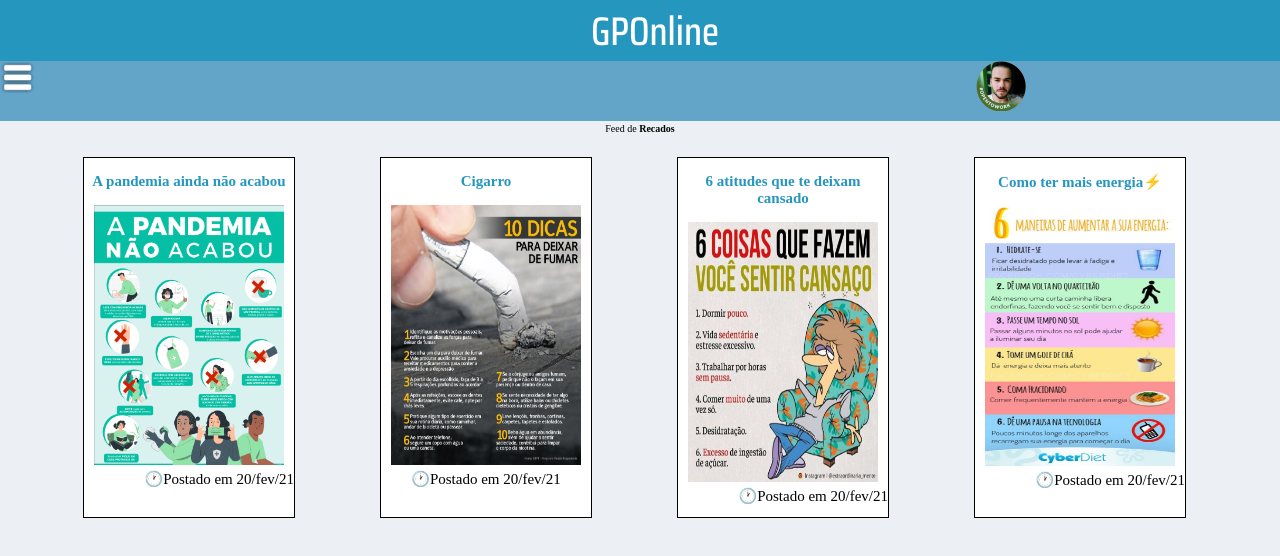
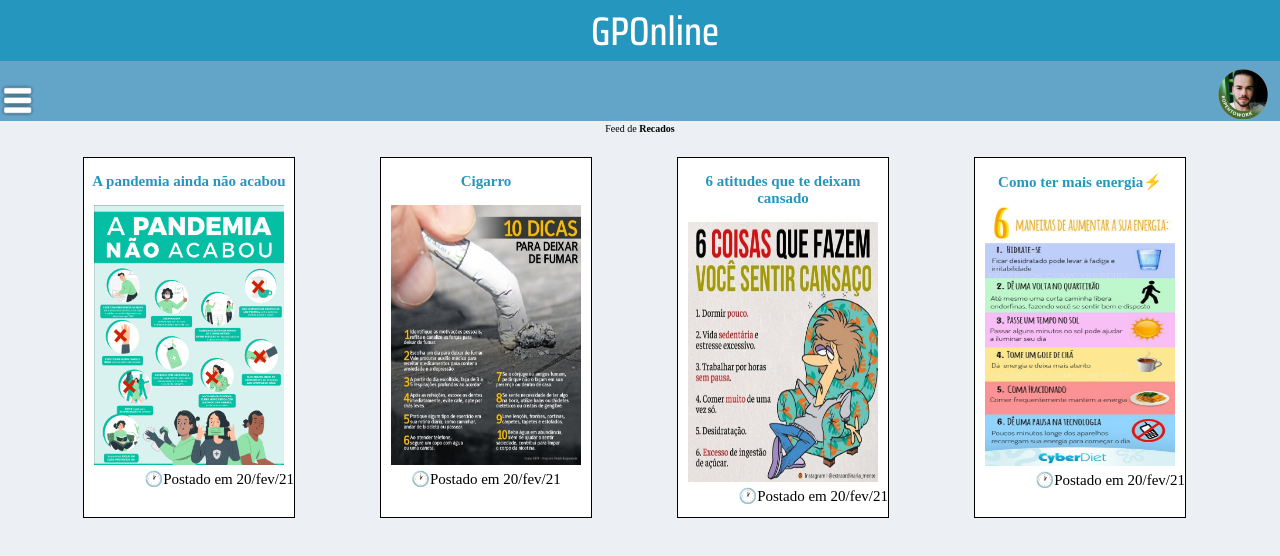
Before and after one commit to jldomingues/gponline, a plain HTML site: page index.html in a window 1280 px wide. Drawn offline with Linux system fonts and the light colour scheme.

Commit message:
alterações no menu

```diff
--- a/index.html
+++ b/index.html
@@ -14,12 +14,7 @@
     color:black;
   text-align: center;
 
-
   }
-
-
-
-
 
 div.topo{
   background-color: #2596be;
@@ -34,6 +29,7 @@ div.topo{
 font-family: 'Saira Condensed', sans-serif;
 }
 div#navbar{
+  margin-top: 30px;
   background-color: #63a4c9;
   width: 105%;
   height: 60px;
@@ -80,7 +76,7 @@ div.data{
 
 }
 div#aside{
-  text-align: left;
+ text-align: left;
  background-color: #363636;
  width:200px;
  height: 100%;
@@ -90,7 +86,8 @@ margin-top: 90px;
  margin-left: -8px;
 }
 span{
-margin-left:70%;
+margin-top: -15px;
+margin-left:88%;
 position:absolute;
 }
 </style>
@@ -106,7 +103,7 @@ position:absolute;
 <body>
 
   <div class="topo">GPOnline</div><br>
-  <div id="navbar">
+  <div id="navbar"><br>
     <img src="navbar.png" width="35px" text-align="right"onclick="lateral()"> <span>
       <img src="avatar.png" width="50px"></span>
       </div>
@@ -175,7 +172,7 @@ position:absolute;
   <script>
   function lateral(){
 var press=document.getElementById('lateral')
-press.innerHTML=(`<div id="aside">teste</div>   <div id="navbar">
+press.innerHTML=(`<div id="aside">teste</div>   <div id="navbar"><br>
     <img src="navbar.png" width="35px" text-align="right"onclick="history.go(0)"> <span>
       <img src="avatar.png" width="50px"></span>
       </div>`)
```
